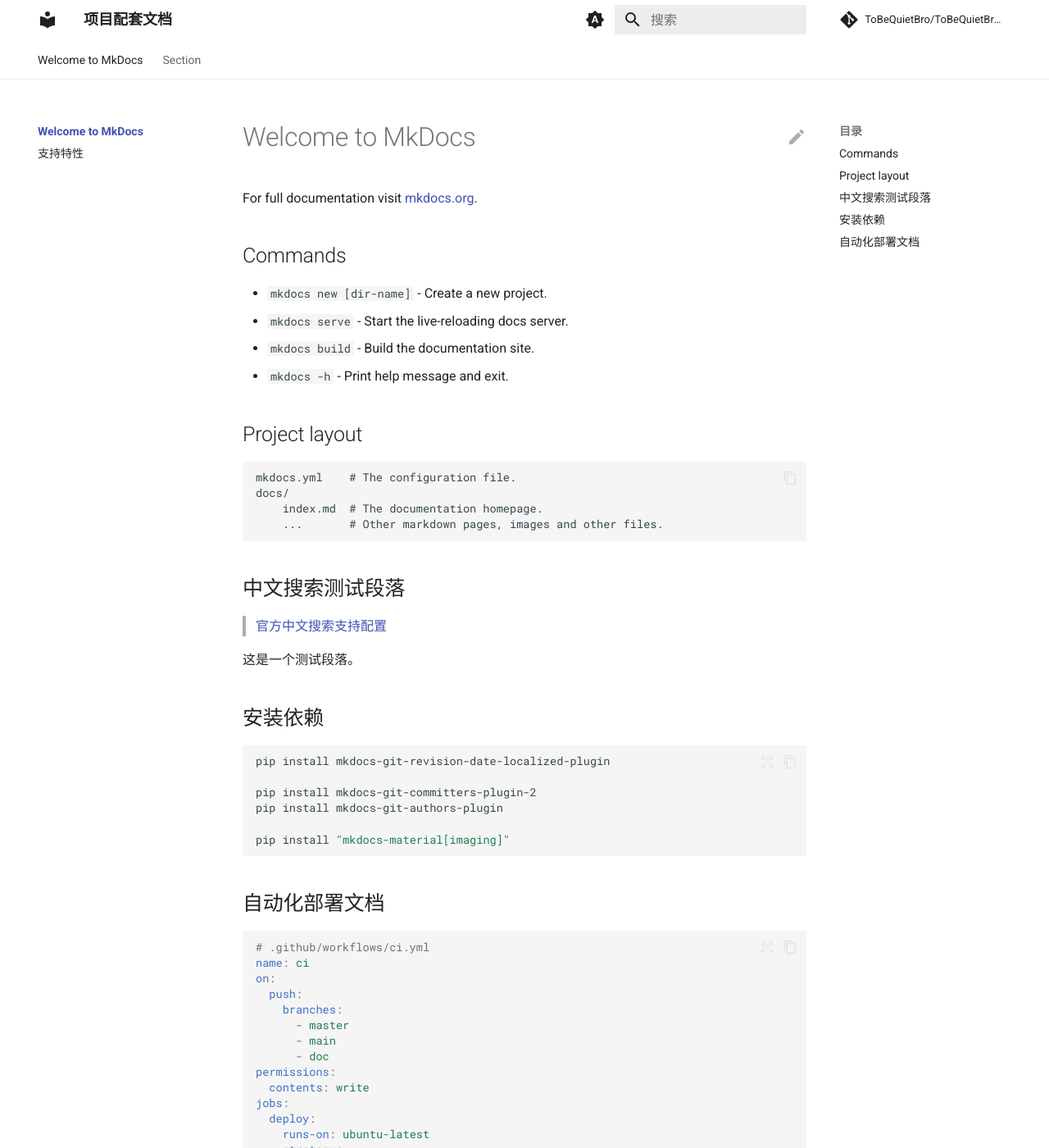
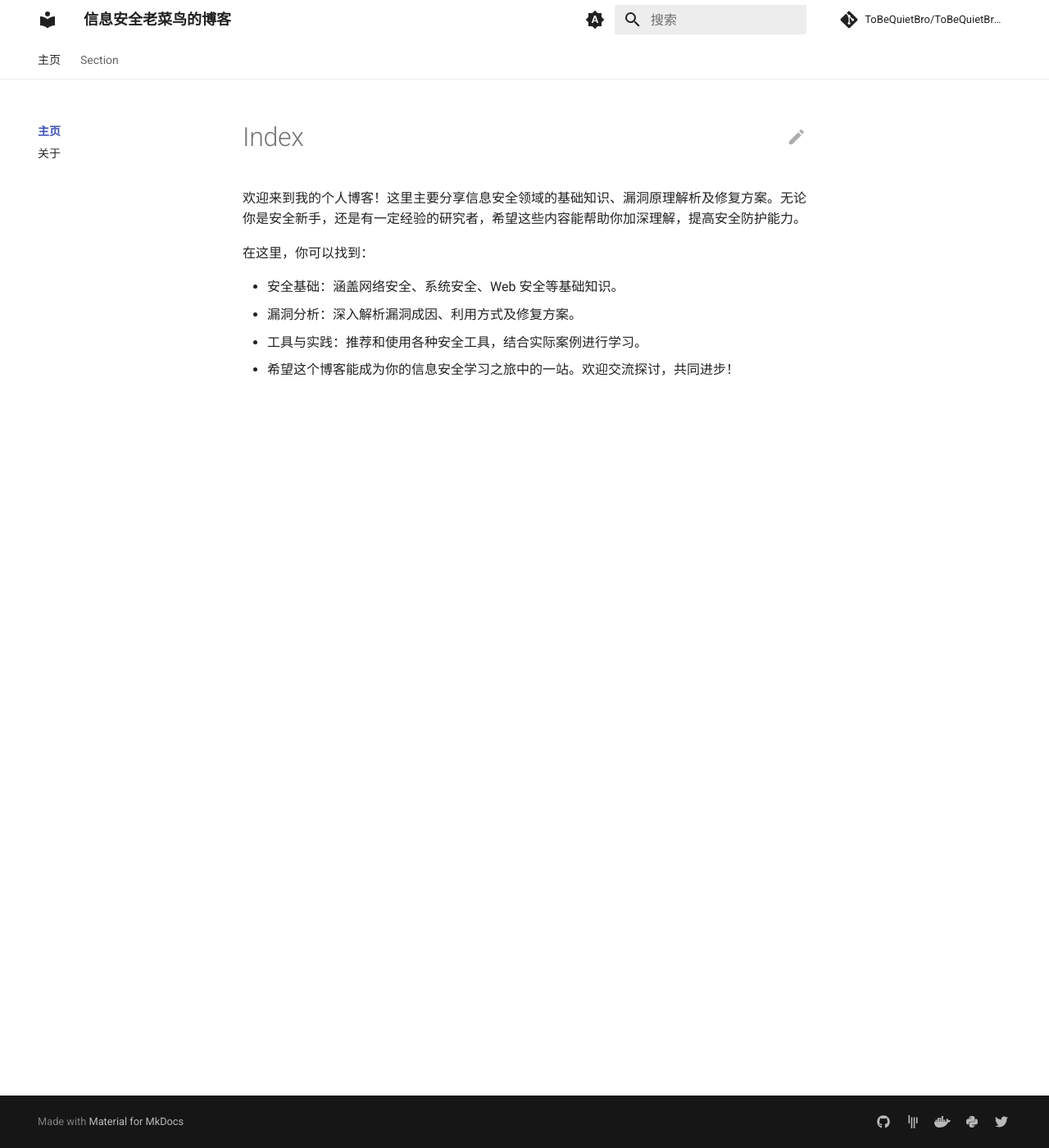
Before and after one commit to ToBeQuietBro/ToBeQuietBro.github.io, an MkDocs documentation site: the page built from docs/index.md, in a window 1280 px wide and 1400 px high. Shown: the whole window at 82% size. Built offline with MkDocs 1.6.1 and Material for MkDocs 9.7.7, drawn with Linux system fonts in a browser that asks for light colours; comment, search, counter and statistics services are not loaded; some of the changed text lies outside the part shown.

Commit message:
update repo

````diff
--- a/docs/index.md
+++ b/docs/index.md
@@ -1,67 +1,8 @@
-# Welcome to MkDocs
+欢迎来到我的个人博客！这里主要分享信息安全领域的基础知识、漏洞原理解析及修复方案。无论你是安全新手，还是有一定经验的研究者，希望这些内容能帮助你加深理解，提高安全防护能力。
 
-For full documentation visit [mkdocs.org](https://www.mkdocs.org).
+在这里，你可以找到：
 
-## Commands
-
-* `mkdocs new [dir-name]` - Create a new project.
-* `mkdocs serve` - Start the live-reloading docs server.
-* `mkdocs build` - Build the documentation site.
-* `mkdocs -h` - Print help message and exit.
-
-## Project layout
-
-    mkdocs.yml    # The configuration file.
-    docs/
-        index.md  # The documentation homepage.
-        ...       # Other markdown pages, images and other files.
-
-## 中文搜索测试段落
-
-> [官方中文搜索支持配置](https://squidfunk.github.io/mkdocs-material/blog/2022/05/05/chinese-search-support/?h=search)
-
-这是一个测试段落。
-
-## 安装依赖
-
-```bash
-pip install mkdocs-git-revision-date-localized-plugin
-
-pip install mkdocs-git-committers-plugin-2
-pip install mkdocs-git-authors-plugin
-
-pip install "mkdocs-material[imaging]"
-
-```
-
-## 自动化部署文档
-
-```yml
-# .github/workflows/ci.yml
-name: ci
-on:
-  push:
-    branches:
-      - master
-      - main
-      - doc
-permissions:
-  contents: write
-jobs:
-  deploy:
-    runs-on: ubuntu-latest
-    strategy:
-      matrix:
-        python-version: ["3.10"]
-    steps:
-      - uses: actions/checkout@v3
-      - uses: actions/setup-python@v4
-        with:
-          python-version: 3.x
-      - run: pip install mkdocs-material
-      - run: pip install mkdocs-minify-plugin
-      - run: pip install mkdocs-git-revision-date-localized-plugin
-      - run: pip install pip install mkdocs-git-committers-plugin-2
-      - run: pip install mkdocs-git-authors-plugin
-      - run: mkdocs gh-deploy --force
-```
+- 安全基础：涵盖网络安全、系统安全、Web 安全等基础知识。
+- 漏洞分析：深入解析漏洞成因、利用方式及修复方案。
+- 工具与实践：推荐和使用各种安全工具，结合实际案例进行学习。
+- 希望这个博客能成为你的信息安全学习之旅中的一站。欢迎交流探讨，共同进步！
--- a/mkdocs.yml
+++ b/mkdocs.yml
@@ -1,14 +1,17 @@
-site_name: 项目配套文档
+site_name: 信息安全老菜鸟的博客
 site_url: https://github.com/ToBeQuietBro/ToBeQuietBro.github.io
 site_author: G3G4X5X6
 site_description: >-
-  站点描述: Create a branded static site from a set of Markdown files to host the
-  documentation of your Open Source or commercial project
+  站点描述:
+  安全基础：涵盖网络安全、系统安全、Web 安全等基础知识。
+  漏洞分析：深入解析漏洞成因、利用方式及修复方案。
+  工具与实践：推荐和使用各种安全工具，结合实际案例进行学习。
+  希望这个博客能成为你的信息安全学习之旅中的一站。欢迎交流探讨，共同进步！
 
 # Repository
 repo_url: https://github.com/ToBeQuietBro/ToBeQuietBro.github.io
 repo_name: ToBeQuietBro/ToBeQuietBro.github.io
-edit_uri: edit/doc/docs/
+edit_uri: edit/main/docs
 
 theme:
   name: material
@@ -146,9 +149,9 @@ markdown_extensions:
   - pymdownx.tilde
 
 nav:
-  - Welcome to MkDocs:
+  - 主页:
       - index.md
-      - 支持特性: support.md
+      - 关于: about.md
   - Section:
       - section/index.md
       - Page 1: section/page-1.md
````
Also changed, not shown: docs/about.md (renamed from docs/support.md).
